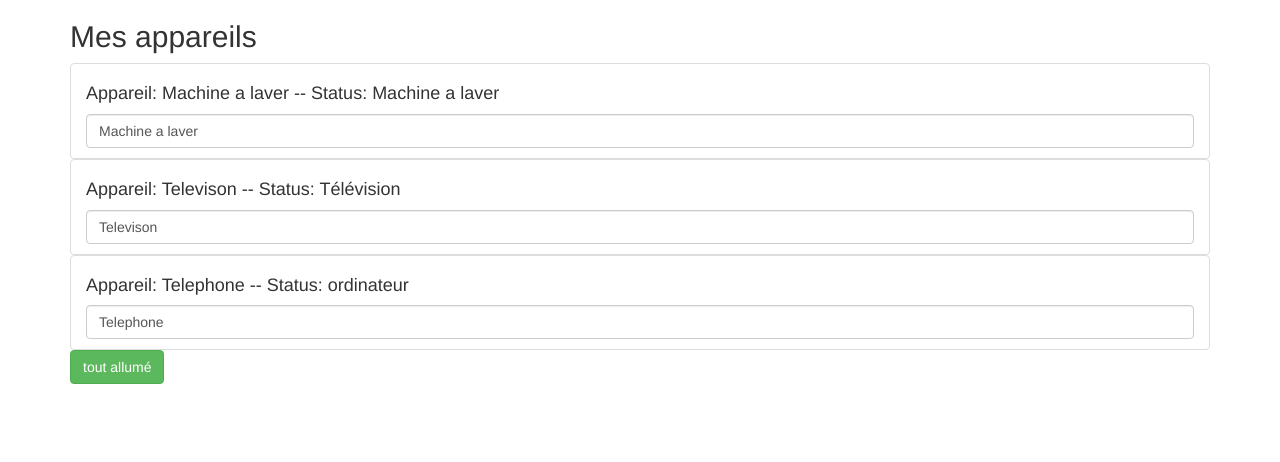
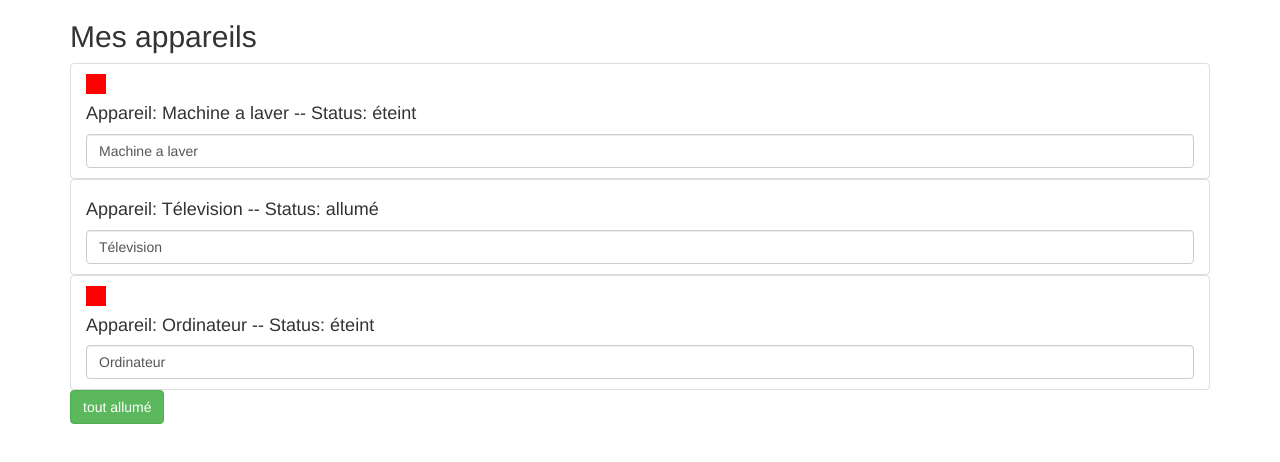
Before and after one commit to Aryles/mon-projet-angular, an Angular app: page / in a window 1280 px wide. Shown: the top 462 px of the page. Built offline with nearby package versions, Linux system fonts and the light colour scheme.

Commit message:
progresse

```diff
--- a/src/app/app.component.html
+++ b/src/app/app.component.html
@@ -3,9 +3,8 @@
     <div class="col-xs-12">
       <h2>Mes appareils</h2>
       <ul class="list-group">
-        <app-appareil [AppareilName]="App1" [AppareilStatus]=" 'Machine a laver' " ></app-appareil>
-        <app-appareil [AppareilName]="App2"[AppareilStatus]= "'Télévision'"></app-appareil>
-        <app-appareil [AppareilName]="App3"[AppareilStatus]=" 'ordinateur'"></app-appareil>
+        <app-appareil *ngFor="let appareil of appareils"
+        [AppareilName]="appareil.name" [AppareilStatus]="appareil.status" ></app-appareil>
         <button type="button" class="btn btn-success" [disabled]=!isAuth (click)="onAllumer()">tout allumé</button>
 
       </ul>
--- a/src/app/app.component.ts
+++ b/src/app/app.component.ts
@@ -7,9 +7,24 @@ import { Component } from '@angular/core';
 })
 export class AppComponent {
 isAuth =false;
-App1 ="Machine a laver";
-App2 ="Televison";
-App3 ="Telephone";
+appareils = [
+  {
+  name: 'Machine a laver',
+  status:'éteint'
+  },
+  {
+    name: 'Télevision',
+    status:'allumé'
+    },
+    {
+      name: 'Ordinateur',
+      status:'éteint'
+      }
+
+];
+//App1 ="Machine a laver";
+//App2 ="Televison";
+//App3 ="Telephone";
 constructor() {
   setTimeout(
 () => {
--- a/src/app/appareil/appareil.component.html
+++ b/src/app/appareil/appareil.component.html
@@ -1,4 +1,7 @@
 <li class="list-group-item">
+    <div style="width: 20px; height: 20px; background-color:red;"
+    *ngIf="AppareilStatus === 'éteint'">
+    </div>
     <h4>Appareil: {{ AppareilName}} -- Status: {{getStatus()}}</h4>
 <input type="text" class="form-control" [(ngModel)]="AppareilName">
 </li>
```
